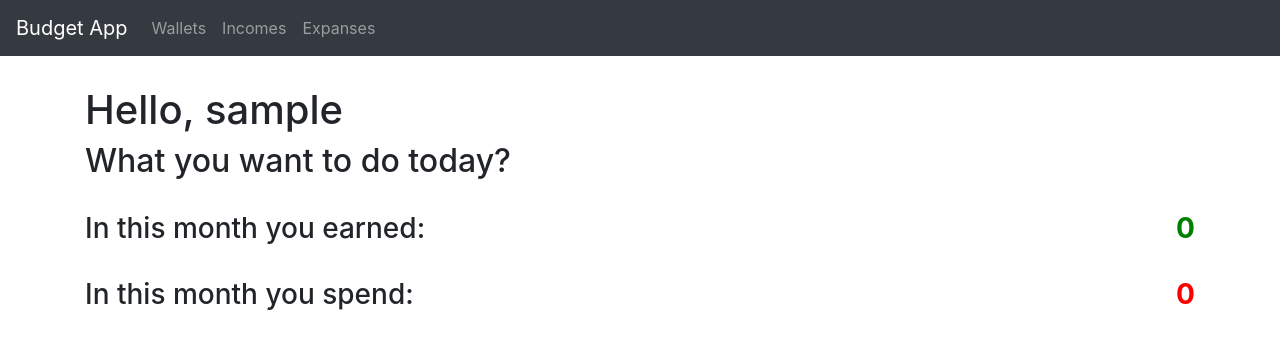
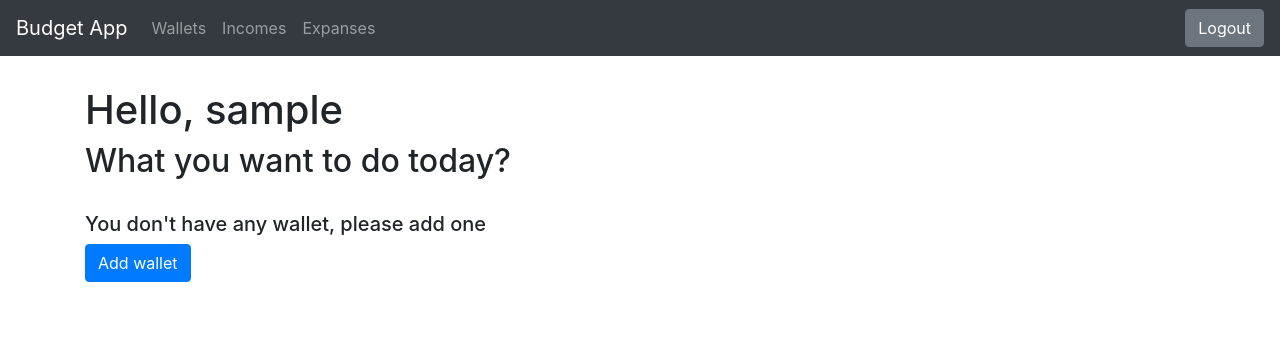
Before and after one commit to mivchal333/Wallet-App, a Django app: page /wallet/home in a window 1280 px wide. Shown: the top 349 px of the page. Run offline with Django 3.2, Linux system fonts and the light colour scheme; the visitor is signed in with stand-in values (Sample User, id 1); data that the repository does not hold is empty; some libraries are stand-ins or nearby versions.

Commit message:
user authenticated validation, handled empty wallet details, date fields in wallet details, not logged in homepage

```diff
--- a/Wallet-App/settings.py
+++ b/Wallet-App/settings.py
@@ -122,5 +122,5 @@ USE_TZ = True
 
 STATIC_URL = '/static/'
 
-LOGIN_REDIRECT_URL = '/wallet'
-LOGOUT_REDIRECT_URL = '/wallet'
+LOGIN_REDIRECT_URL = '/wallet/home'
+LOGOUT_REDIRECT_URL = '/wallet/home'
--- a/wallet/templates/wallet/base.html
+++ b/wallet/templates/wallet/base.html
@@ -15,6 +15,8 @@
 <body>
 <nav class="navbar navbar-expand-sm bg-dark navbar-dark">
     <a class="navbar-brand" href="/wallet/home">Budget App</a>
+    <div class="collapse navbar-collapse" id="navbarSupportedContent">
+
         <ul class="navbar-nav">
             <li class="nav-item">
                 <a class="nav-link" href="/wallet">Wallets</a>
@@ -26,6 +28,12 @@
                 <a class="nav-link" href="/wallet/expanse">Expanses</a>
             </li>
         </ul>
+    </div>
+    {% if user.is_authenticated %}
+        <a href="/logout" class="btn btn-secondary" role="button" aria-disabled="true">Logout</a>
+    {% else %}
+        <a href="/login" class="btn btn-secondary" role="button" aria-disabled="true">Login</a>
+    {% endif %}
 </nav>
 <div class="container">
     {% block content %}{% endblock content %}
--- a/wallet/templates/wallet/home.html
+++ b/wallet/templates/wallet/home.html
@@ -3,12 +3,21 @@
     {% if user.is_authenticated %}
         <h1>Hello, {{ user.get_username }}</h1>
         <h2>What you want to do today?</h2>
+
+        {% if wallet_list %}
+            <br/>
+            <h3>In this month you earned: <b class="income-amount">{{ income_sum }}</b></h3>
+            <br/>
+            <h3>In this month you spend: <b class="expense-amount">{{ expense_sum }}</b></h3>
+        {% else %}
+            <br/>
+            <h5>You don't have any wallet, please add one</h5>
+            <a href="/wallet/add" class="btn btn-primary" role="button" aria-disabled="true">Add wallet</a>
+        {% endif %}
+    {% else %}
+        <h3>You are not logged in :(</h3>
         <br/>
-        <h3>In this month you earned: <b class="income-amount">{{ income_sum }}</b></h3>
-        <br/>
-        <h3>In this month you spend: <b class="expense-amount">{{ expense_sum }}</b></h3>
-
-    {% else %}
-        <a href='/login'>You are not logged in, please login to see your wallets</a>
+        <h3>Please login to see your wallets</h3>
+        <a href="/login" class="btn btn-primary btn-lg" role="button" aria-disabled="true">Log in</a>
     {% endif %}
 {% endblock content %}
--- a/wallet/templates/wallet/walletAdd.html
+++ b/wallet/templates/wallet/walletAdd.html
@@ -1,6 +1,6 @@
 {% extends "wallet/base.html" %}
 {% block content %}
-    <h3>Add wallet form</h3>
+    <h3>Add wallet</h3>
     <form action="/wallet/add/" method="post">
         {% csrf_token %}
         {% for field in form %}
--- a/wallet/views.py
+++ b/wallet/views.py
@@ -9,77 +9,91 @@ from .service import getIncomesSumInThisMonth, getExpansesSumInThisMonth
 
 
 def walletDetails(request, wallet_id):
-    try:
-        wallet = Wallet.objects.get(pk=wallet_id)
-    except Wallet.DoesNotExist:
-        raise Http404("Wallet does not exist")
-    last_incomes = Income.objects.filter(wallet=wallet_id).order_by('-createdAt')[:5]
-    last_expenses = Expense.objects.filter(wallet=wallet_id).order_by('-createdAt')[:5]
+    if request.user.is_authenticated:
+        try:
+            wallet = Wallet.objects.get(pk=wallet_id)
+        except Wallet.DoesNotExist:
+            raise Http404("Wallet does not exist")
+        last_incomes = Income.objects.filter(wallet=wallet_id).order_by('-createdAt')[:5]
+        last_expenses = Expense.objects.filter(wallet=wallet_id).order_by('-createdAt')[:5]
 
-    context = {
-        'wallet': wallet,
-        'lastIncomes': last_incomes,
-        'lastExpenses': last_expenses
-    }
-    return render(request, 'wallet/walletDetails.html', context)
+        context = {
+            'wallet': wallet,
+            'lastIncomes': last_incomes,
+            'lastExpenses': last_expenses
+        }
+        return render(request, 'wallet/walletDetails.html', context)
+    else:
+        return redirect("/login")
 
 
 def incomeDetails(request, income_id):
-    try:
-        income = Income.objects.get(pk=income_id)
-    except Income.DoesNotExist:
-        raise Http404("Income does not exist")
-    context = {'income': income}
-    return render(request, 'wallet/incomeDetails.html', context)
+    if request.user.is_authenticated:
+
+        try:
+            income = Income.objects.get(pk=income_id)
+        except Income.DoesNotExist:
+            raise Http404("Income does not exist")
+        context = {'income': income}
+        return render(request, 'wallet/incomeDetails.html', context)
+    else:
+        return redirect("/login")
 
 
 def addWallet(request):
-    # if this is a POST request we need to process the form data
-    if request.method == 'POST':
-        # create a form instance and populate it with data from the request:
-        form = AddWalletForm(request.POST)
-        # check whether it's valid:
-        if form.is_valid():
-            name = form.cleaned_data['name']
-            amount = form.cleaned_data['amount']
-            new_wallet = Wallet(name=name, amount=amount)
-            new_wallet.save()
-            request.user.wallets.add(new_wallet)
+    if request.user.is_authenticated:
+        # if this is a POST request we need to process the form data
+        if request.method == 'POST':
+            # create a form instance and populate it with data from the request:
+            form = AddWalletForm(request.POST)
+            # check whether it's valid:
+            if form.is_valid():
+                name = form.cleaned_data['name']
+                amount = form.cleaned_data['amount']
+                new_wallet = Wallet(name=name, amount=amount)
+                new_wallet.save()
+                request.user.wallets.add(new_wallet)
 
-            return HttpResponseRedirect('/wallet/' + str(new_wallet.id))
+                return HttpResponseRedirect('/wallet/' + str(new_wallet.id))
 
-    # if a GET (or any other method) we'll create a blank form
+        # if a GET (or any other method) we'll create a blank form
+        else:
+            form = AddWalletForm()
+
+        return render(request, 'wallet/walletAdd.html', {'form': form})
     else:
-        form = AddWalletForm()
-
-    return render(request, 'wallet/walletAdd.html', {'form': form})
+        return redirect("/login")
 
 
 def incomeAdd(request, wallet_id):
-    # if this is a POST request we need to process the form data
-    wallet = Wallet.objects.get(pk=wallet_id)
-    if request.method == 'POST':
-        # create a form instance and populate it with data from the request:
-        form = AddIncomeForm(request.POST)
-        # check whether it's valid:
-        if form.is_valid():
-            wallet = Wallet.objects.get(pk=wallet_id)
-            print(wallet)
-            source = form.cleaned_data['source']
-            amount = form.cleaned_data['amount']
-            date = form.cleaned_data['date']
-            category = form.cleaned_data['category']
-            new_income = Income(source=source, amount=amount, executionDate=date, category=category, wallet=wallet,
-                                user=request.user)
-            new_income.save()
+    if request.user.is_authenticated:
 
-            return HttpResponseRedirect('/wallet/income/' + str(new_income.id))
+        # if this is a POST request we need to process the form data
+        wallet = Wallet.objects.get(pk=wallet_id)
+        if request.method == 'POST':
+            # create a form instance and populate it with data from the request:
+            form = AddIncomeForm(request.POST)
+            # check whether it's valid:
+            if form.is_valid():
+                wallet = Wallet.objects.get(pk=wallet_id)
+                print(wallet)
+                source = form.cleaned_data['source']
+                amount = form.cleaned_data['amount']
+                date = form.cleaned_data['date']
+                category = form.cleaned_data['category']
+                new_income = Income(source=source, amount=amount, executionDate=date, category=category, wallet=wallet,
+                                    user=request.user)
+                new_income.save()
 
-    # if a GET (or any other method) we'll create a blank form
+                return HttpResponseRedirect('/wallet/income/' + str(new_income.id))
+
+        # if a GET (or any other method) we'll create a blank form
+        else:
+            form = AddIncomeForm()
+
+        return render(request, 'wallet/incomeAdd.html', {'form': form, 'wallet_id': wallet_id, 'wallet': wallet})
     else:
-        form = AddIncomeForm()
-
-    return render(request, 'wallet/incomeAdd.html', {'form': form, 'wallet_id': wallet_id, 'wallet': wallet})
+        return redirect("/login")
 
 
 def walletList(request):
@@ -123,6 +137,5 @@ def home(request):
             'expense_sum': expense_sum
         }
         return render(request, 'wallet/home.html', context)
-
     else:
-        return redirect("/login")
+        return render(request, 'wallet/home.html')
```
Also changed, not shown: wallet/templates/wallet/walletDetails.html (+19 -6 lines). Lines whose indentation alone changed are shown as unchanged.
